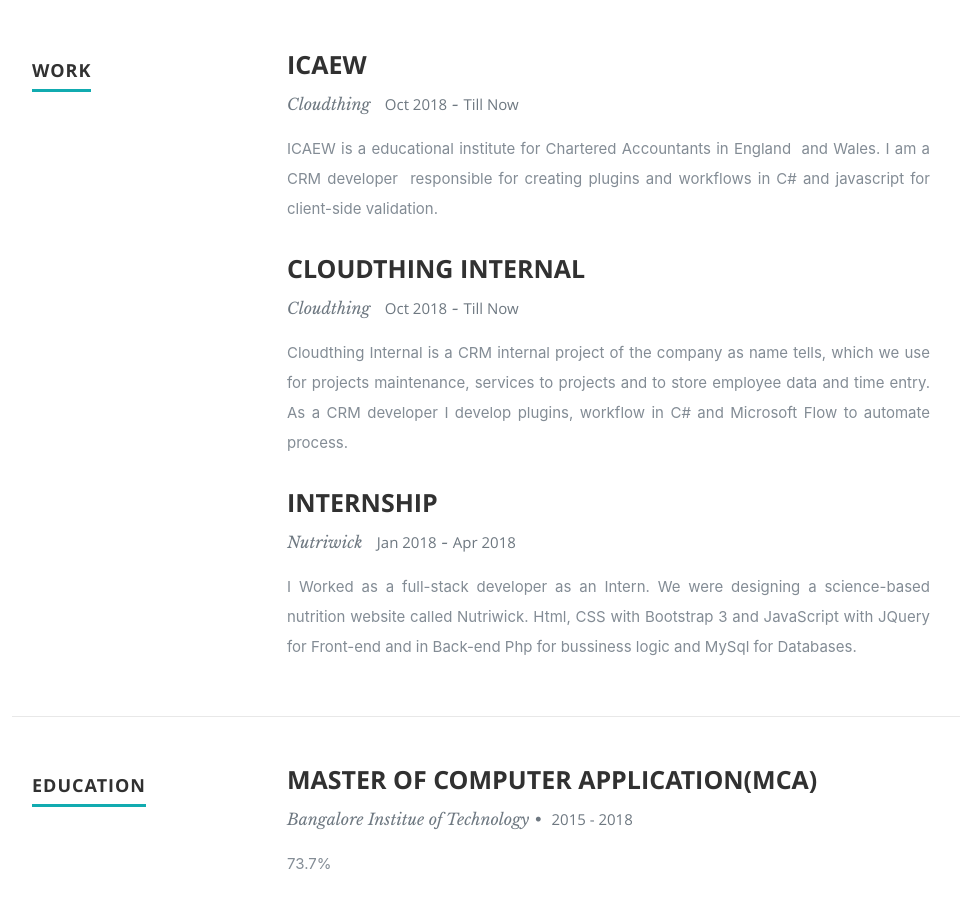
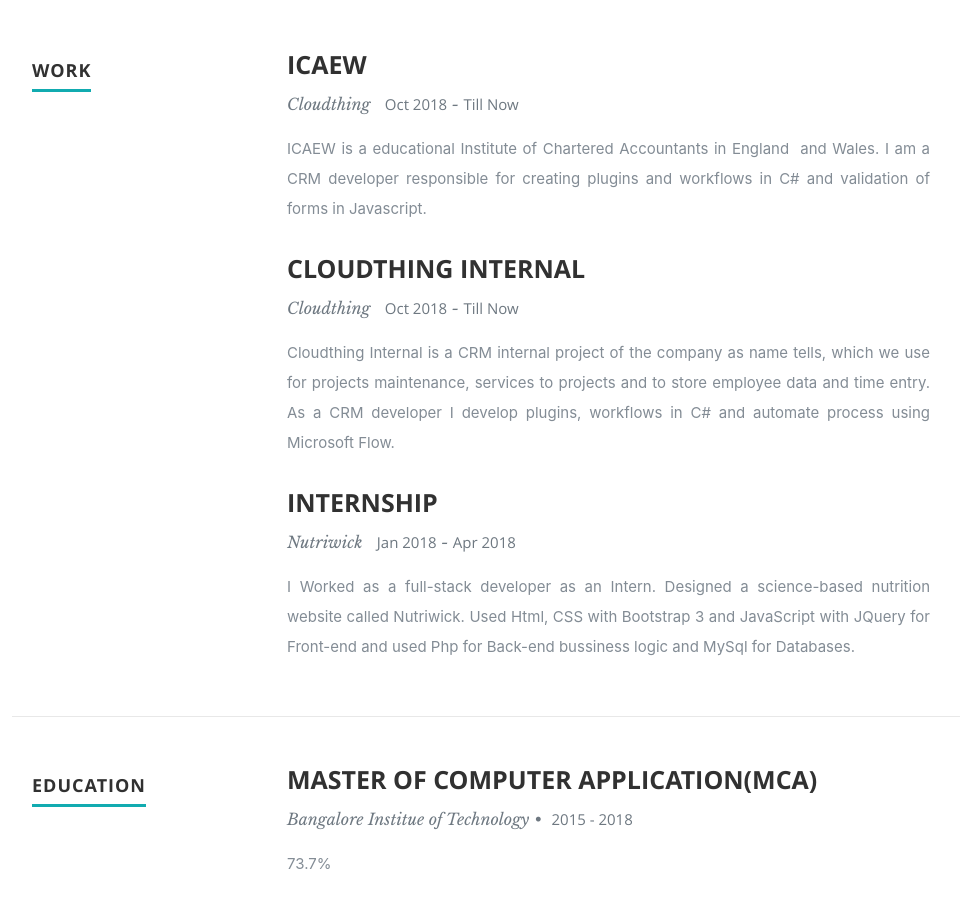
Before and after one commit to AdarshaCR001/Portfolio, a React (Create React App) app: page / in a window 1280 px wide. Shown: the part 840-1752 px from the top of the page, without its empty margins (118-1078 px from the left). Built offline with nearby package versions, Linux system fonts and the light colour scheme.

Commit message:
updated resume data

```diff
--- a/package.json
+++ b/package.json
@@ -26,6 +26,6 @@
     "not op_mini all"
   ],
   "devDependencies": {
-    "gh-pages": "^2.1.1"
+    "gh-pages": "^2.2.0"
   }
 }
--- a/src/resumeData.js
+++ b/src/resumeData.js
@@ -30,7 +30,7 @@
         "YearOfJoining":"2018",
         "MonthOfLeaving":"Till",
         "YearOfLeaving":"Now",
-        "Description":"ICAEW is a educational institute for Chartered Accountants in England  and Wales. I am a CRM developer  responsible for creating plugins and workflows in C# and javascript for client-side validation."
+        "Description":"ICAEW is a educational Institute of Chartered Accountants in England  and Wales. I am a CRM developer responsible for creating plugins and workflows in C# and validation of forms in Javascript."
       },
       {
         "ProjectName":"CLOUDTHING INTERNAL",
@@ -39,7 +39,7 @@
         "YearOfJoining":"2018",
         "MonthOfLeaving":"Till",
         "YearOfLeaving":"Now",
-        "Description":"Cloudthing Internal is a CRM internal project of the company as name tells, which we use for projects maintenance, services to projects and to store employee data and time entry. As a CRM developer I develop plugins, workflow in C# and Microsoft Flow to automate process."
+        "Description":"Cloudthing Internal is a CRM internal project of the company as name tells, which we use for projects maintenance, services to projects and to store employee data and time entry. As a CRM developer I develop plugins, workflows in C# and automate process using Microsoft Flow."
       },
       {
         "ProjectName":"INTERNSHIP",
@@ -48,7 +48,7 @@
         "YearOfJoining":"2018",
         "MonthOfLeaving":"Apr",
         "YearOfLeaving":"2018",
-        "Description":"I Worked as a full-stack developer as an Intern. We were designing a science-based nutrition website called Nutriwick. Html, CSS with Bootstrap 3 and JavaScript with JQuery for Front-end and in Back-end Php for bussiness logic and MySql for Databases."
+        "Description":"I Worked as a full-stack developer as an Intern. Designed a science-based nutrition website called Nutriwick. Used Html, CSS with Bootstrap 3 and JavaScript with JQuery for Front-end and used Php for Back-end bussiness logic and MySql for Databases."
       }
     ],
     "education":[
```
Also changed, not shown: 1 other file (tests, documents, lock files or other folders).
